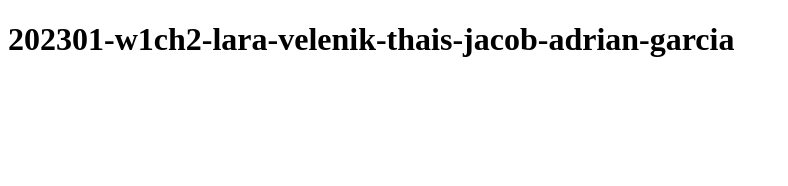
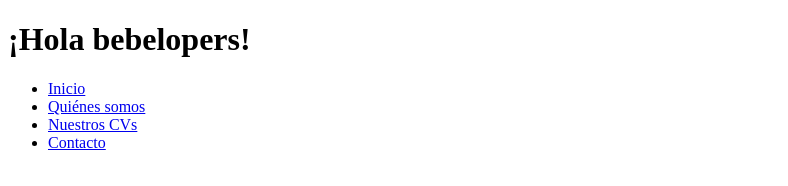
Before and after one commit to Alphenx/202301-w1ch2-lara-velenik-thais-jacob-adrian-garcia, a plain HTML site: page index.html in a window 1280 px wide. Shown: the whole page, without its empty margins (0-788 px from the left). Drawn offline with Linux system fonts and the light colour scheme.

Commit message:
create title and navigation bar

```diff
--- a/index.html
+++ b/index.html
@@ -9,7 +9,16 @@
 </head>
 
 <body>
-  <h1>202301-w1ch2-lara-velenik-thais-jacob-adrian-garcia</h1>
+  <h1>¡Hola bebelopers!</h1>
+  <nav>
+    <ul>
+      <li><a href="#">Inicio</a></li>
+      <li><a href="./quienessomos.html">Quiénes somos</a></li>
+      <li><a href="./cv.html">Nuestros CVs</a></li>
+      <li><a href="./contacto.html">Contacto</a></li>
+    </ul>
+  </nav>
+
 </body>
 
 </html>
```
Also changed, not shown: contacto.html (added), cv.html (added), quienessomos.html (added).
